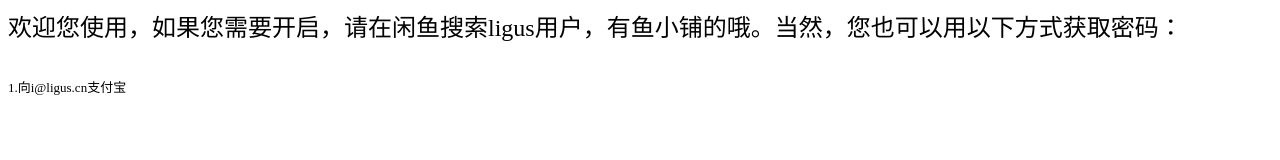
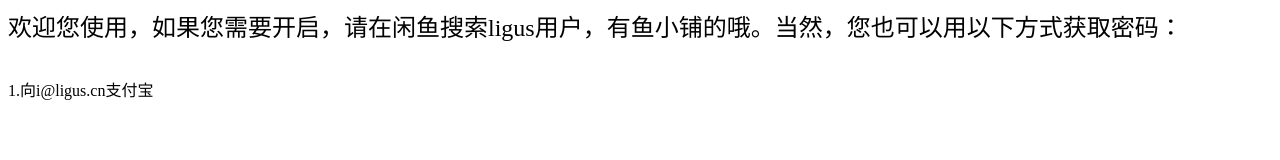
Before and after one commit to ligusx/gs, a plain HTML site: page index.html in a window 1280 px wide. Drawn offline with Linux system fonts and the light colour scheme.

Commit message:
Update index.html

```diff
--- a/index.html
+++ b/index.html
@@ -3,7 +3,7 @@
   </font>
 <p>
 <br />
-<font size="2">
+<font size="3">
 1.向i@ligus.cn支付宝
 </font>
 </p>
```
